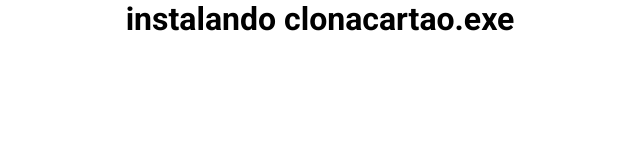
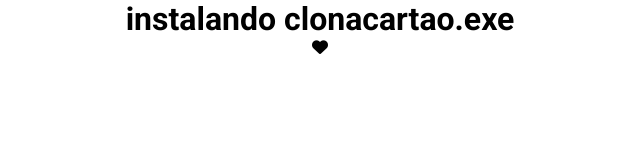
Before and after one commit to fellpos/curso-reactjs, a React (Create React App) app: page / in a window 1280 px wide. Shown: the top 160 px of the page, without its empty margins (320-960 px from the left). Built offline with nearby package versions, Linux system fonts and the light colour scheme.

Commit message:
ultima vez

```diff
--- a/public/index.html
+++ b/public/index.html
@@ -25,7 +25,7 @@
       Learn how to configure a non-root public URL by running `npm run build`.
     -->
 
-    <link rel="stylesheet" href="https://cdnjs.cloudflare.com/ajax/libs/font-awesome/6.6.0/css/all.min.css" integrity="sha512-Kc323vGBEqzTmouAECnVceyQqyqdsSiqLQISBL29aUW4U/M7pSPA/gEUZQqv1cwx4OnYxTxve5UMg5GT6L4JJg==" crossorigin="anonymous" referrerpolicy="no-referrer" />
+  <link rel="stylesheet" href="https://cdnjs.cloudflare.com/ajax/libs/font-awesome/6.6.0/css/all.min.css" integrity="sha512-Kc323vGBEqzTmouAECnVceyQqyqdsSiqLQISBL29aUW4U/M7pSPA/gEUZQqv1cwx4OnYxTxve5UMg5GT6L4JJg==" crossorigin="anonymous" referrerpolicy="no-referrer" />
 
     <title>React App</title>
   </head>
--- a/src/pages/app/index.jsx
+++ b/src/pages/app/index.jsx
@@ -3,8 +3,8 @@ import './index.css';
 export default function App() {
   return (
     <div className="App">
-      <h1>instalando clonacartao.exe
-      </h1>
+      <h1>instalando clonacartao.exe</h1>
+      <i className='fa fa-heart'></i>
     </div>
   );
 }
```
